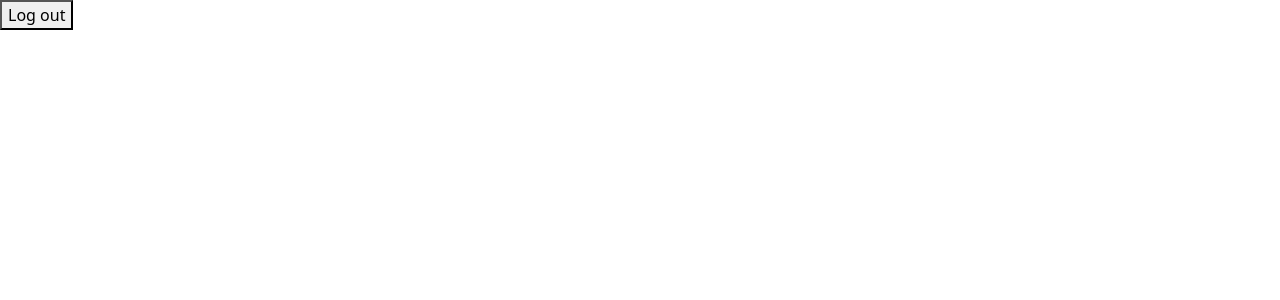
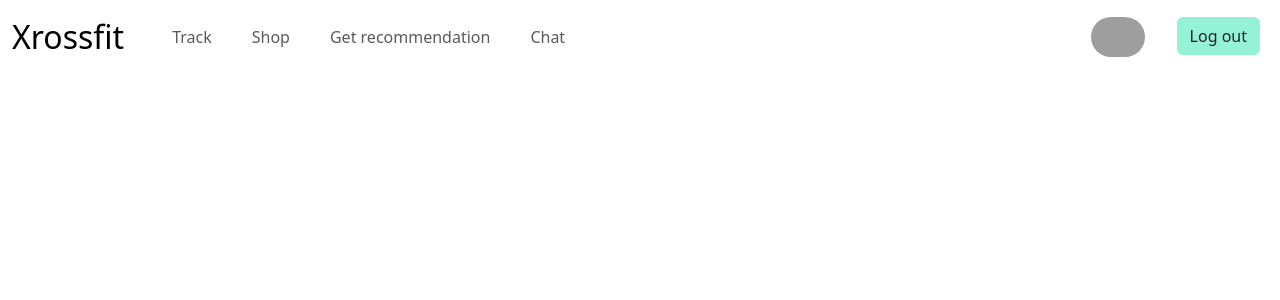
Before and after one commit to HETARTH7/xrossfit-server, a React (Create React App) app in the folder client/: page /home in a window 1280 px wide. Shown: the top 300 px of the page. Built offline with nearby package versions, Linux system fonts and the light colour scheme; grey boxes are pictures that could not be loaded.

Commit message:
create navbar

```diff
--- a/client/src/App.js
+++ b/client/src/App.js
@@ -2,7 +2,7 @@
 import Login from "./components/Login/Login.jsx";
 import Signup from "./components/Signup/Signup.jsx";
 import Root from "./components/Root/Root.jsx";
-import Home from "./components/Home.jsx";
+import Home from "./components/Home/Home.jsx";
 import "bootstrap/dist/css/bootstrap.min.css";
 
 function App() {
--- a/client/src/components/Home.jsx
+++ b/client/src/components/Home/Home.jsx
@@ -1,17 +1,10 @@
 import React, { useEffect } from "react";
-import { useLogout } from "../hooks/useLogout";
-import { useNavigate } from "react-router-dom";
-import { useAuthContext } from "../hooks/useAuthContext";
+import { useAuthContext } from "../../hooks/useAuthContext";
+import "./Home.css";
+import Navbar from "../Navbar/Navbar";
 
 const Home = () => {
-  const { logout } = useLogout();
-  const navigate = useNavigate();
   const { user } = useAuthContext();
-
-  const handleClick = () => {
-    logout();
-    navigate("/");
-  };
 
   useEffect(() => {
     const fetchData = async () => {
@@ -32,8 +25,7 @@
 
   return (
     <div>
-      <span>{!user ? "" : user.email}</span>
-      <button onClick={handleClick}>Log out</button>
+      <Navbar />
     </div>
   );
 };
--- /dev/null
+++ b/client/src/components/Navbar/Navbar.jsx
@@ -0,0 +1,81 @@
+import React from "react";
+import { Link, useNavigate } from "react-router-dom";
+import { useLogout } from "../../hooks/useLogout";
+
+const Navbar = () => {
+  const { logout } = useLogout();
+  const navigate = useNavigate();
+
+  const handleClick = () => {
+    logout();
+    navigate("/");
+  };
+  return (
+    <div>
+      <nav className="navbar navbar-expand-lg">
+        <div className="container-fluid">
+          <Link className="navbar-brand fs-2" to={"/user"}>
+            Xrossfit
+          </Link>
+          <button
+            className="navbar-toggler"
+            type="button"
+            data-bs-toggle="collapse"
+            data-bs-target="#navbarSupportedContent"
+            aria-controls="navbarSupportedContent"
+            aria-expanded="false"
+            aria-label="Toggle navigation"
+          >
+            <span className="navbar-toggler-icon"></span>
+          </button>
+          <div className="collapse navbar-collapse" id="navbarSupportedContent">
+            <ul className="navbar-nav me-auto mb-2 mb-lg-0">
+              <li className="nav-item ms-4">
+                <Link className="nav-link" aria-current="page" to="/track">
+                  Track
+                </Link>
+              </li>
+              <li className="nav-item ms-4">
+                <Link className="nav-link" to="/list">
+                  Shop
+                </Link>
+              </li>
+              <li className="nav-item ms-4">
+                <Link className="nav-link" to="/store">
+                  Get recommendation
+                </Link>
+              </li>
+              <li className="nav-item ms-4">
+                <Link className="nav-link" aria-current="page" to="/track">
+                  Chat
+                </Link>
+              </li>
+            </ul>
+            <ul className="navbar-nav mb-2 mb-lg-0">
+              <li className="nav-item">
+                <img
+                  src="https://cdn.pixabay.com/photo/2015/10/05/22/37/blank-profile-picture-973460_960_720.png"
+                  alt=""
+                  height={"40px"}
+                  className="m-2 me-4 rounded-pill"
+                />
+              </li>
+
+              <li className="nav-item nav-link">
+                <button
+                  style={{ background: "#96f2d7" }}
+                  className="btn rounded"
+                  onClick={handleClick}
+                >
+                  Log out
+                </button>
+              </li>
+            </ul>
+          </div>
+        </div>
+      </nav>
+    </div>
+  );
+};
+
+export default Navbar;
```
Also changed, not shown: client/src/components/Home/Home.css (added).
